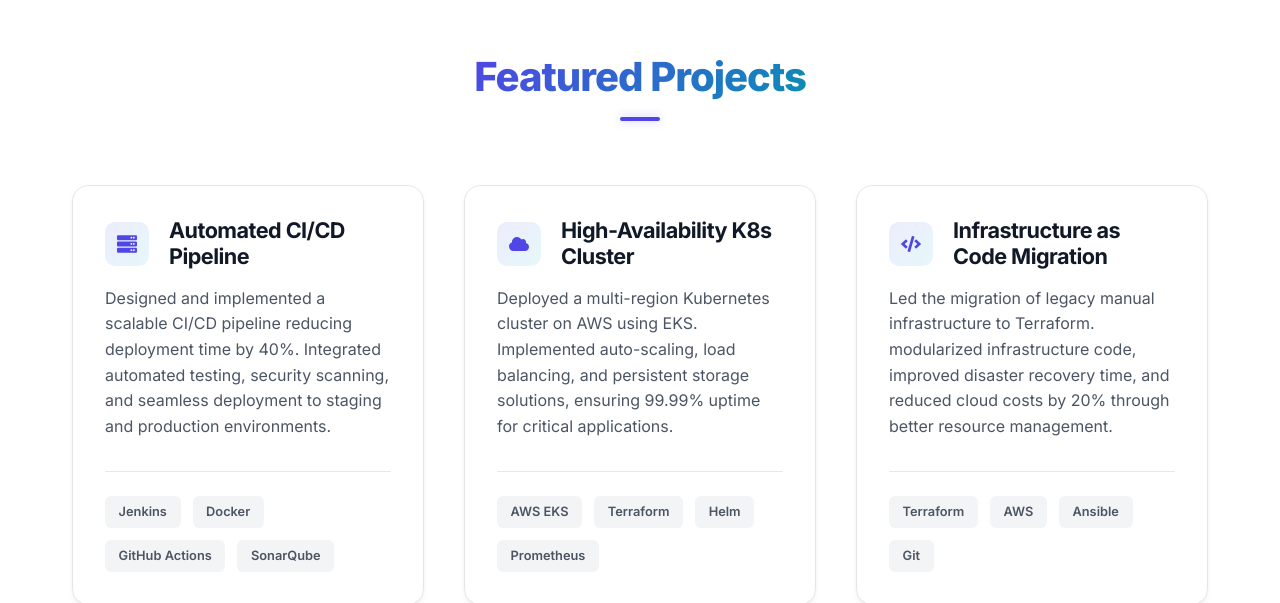
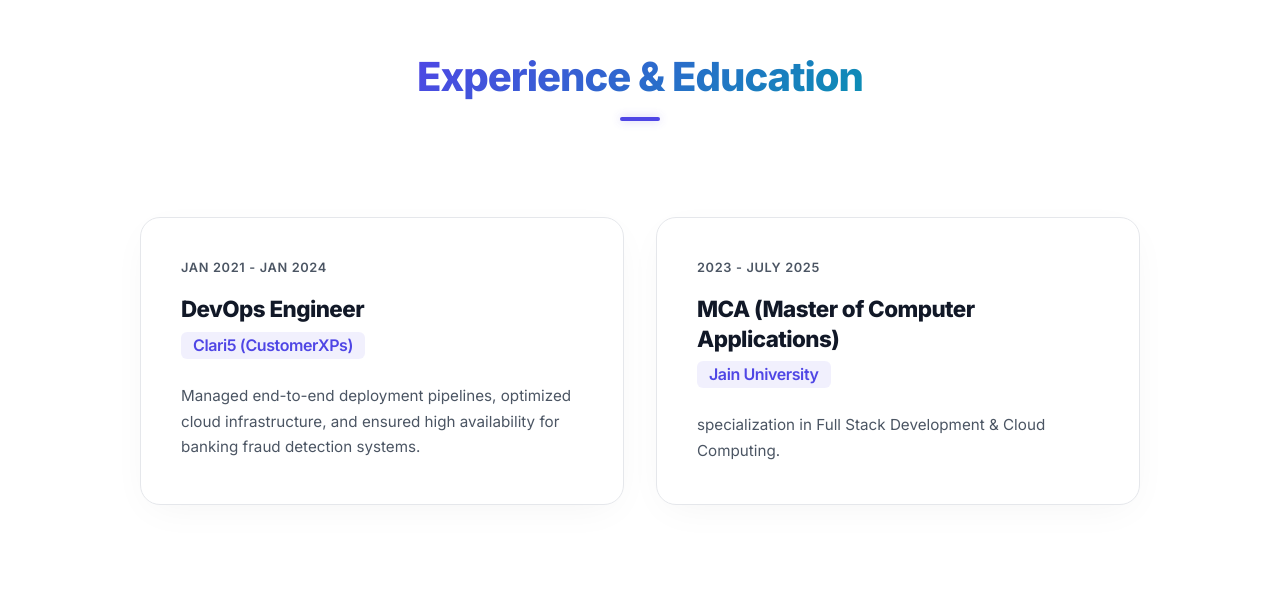
Before and after one commit to aditya31031/devopsportfolio, a React (Vite) app: page / in a window 1280 px wide. Shown: the part 1877-2480 px from the top of the page. Built offline with nearby package versions, Linux system fonts and the light colour scheme.

Commit message:
first commit

```diff
--- a/src/App.css
+++ b/src/App.css
@@ -68,18 +68,18 @@
 }
 
 .navbar.scrolled {
-  background: rgba(255, 255, 255, 0.95);
-  box-shadow: 0 10px 40px rgba(0, 0, 0, 0.1);
-  border-color: var(--primary-color);
-  /* Highlight on scroll */
+  background: rgba(255, 255, 255, 0.5);
+  /* Semi-transparent */
+  box-shadow: 0 0px 3px 1px rgb(0, 0, 0);
+  border-color: rgba(255, 255, 255, 0.3);
+  backdrop-filter: blur(15px);
+  /* Strong blur */
 }
 
 .navbar.scrolled:hover {
-  background: rgba(255, 255, 255, 0.95);
-  box-shadow: 0 10px 40px rgba(0, 0, 0, 0.1);
-
+  background: rgba(255, 255, 255, 0.6);
+  box-shadow: 0 10px 40px rgba(0, 0, 0, 0.08);
   border-color: var(--primary-color);
-  /* Highlight on scroll */
 }
 
 [data-theme='dark'] .navbar.scrolled {
@@ -795,7 +795,6 @@
 
 @media (max-width: 768px) {
   .footer-container {
-    grid-template-columns: 1fr;
     gap: 2rem;
     text-align: center;
   }
@@ -808,3 +807,138 @@
     justify-content: center;
   }
 }
+
+
+
+/* Experience Section - Minimalist Box Grid */
+.experience-section {
+  padding: 6rem 0;
+  position: relative;
+}
+
+.timeline {
+  /* No longer a timeline, but a grid */
+  display: grid;
+  grid-template-columns: repeat(auto-fit, minmax(340px, 1fr));
+  gap: 2rem;
+  max-width: 1000px;
+  margin: 0 auto;
+  padding: 2rem 0;
+}
+
+/* Remove timeline lines/dots */
+.timeline::after {
+  display: none;
+}
+
+.timeline-dot {
+  display: none;
+}
+
+.timeline-item.right {
+  left: auto;
+}
+
+.timeline-item.left {
+  left: auto;
+}
+
+.timeline-item {
+  width: 100%;
+  padding: 0;
+  margin: 0;
+  opacity: 0;
+  transform: translateY(20px);
+  animation: fadeInUp 0.6s forwards;
+}
+
+.timeline-item:nth-child(1) {
+  animation-delay: 0.1s;
+}
+
+.timeline-item:nth-child(2) {
+  animation-delay: 0.2s;
+}
+
+.timeline-item:nth-child(3) {
+  animation-delay: 0.3s;
+}
+
+/* The 'Card' */
+.timeline-content {
+  background: white;
+  border-radius: 20px;
+  padding: 2.5rem;
+  height: 100%;
+  display: flex;
+  flex-direction: column;
+  align-items: flex-start;
+  text-align: left;
+  border: 1px solid var(--border-color);
+  box-shadow: 0 10px 40px -10px rgba(0, 0, 0, 0.05);
+  transition: all 0.4s cubic-bezier(0.175, 0.885, 0.32, 1.275);
+}
+
+.timeline-content:hover {
+  transform: translateY(-8px);
+  box-shadow: 0 20px 50px -10px rgba(0, 0, 0, 0.1);
+  border-color: var(--primary-color);
+}
+
+/* Remove accents/arrows */
+.timeline-content::before,
+.timeline-content::after {
+  display: none;
+}
+
+/* Header Area */
+.timeline-content h3 {
+  font-size: 1.4rem;
+  font-weight: 800;
+  color: var(--text-color);
+  margin-bottom: 0.5rem;
+  line-height: 1.3;
+}
+
+.timeline-content h4 {
+  font-size: 1rem;
+  color: var(--primary-color);
+  font-weight: 600;
+  margin-bottom: 1.5rem;
+  display: inline-block;
+  background: rgba(79, 70, 229, 0.08);
+  /* Light pill bg */
+  padding: 0.25rem 0.75rem;
+  border-radius: 6px;
+}
+
+/* Date moved to bottom or top? Let's keep it top-right style or strict uniform */
+.timeline-date {
+  font-size: 0.8rem;
+  text-transform: uppercase;
+  letter-spacing: 0.05em;
+  color: var(--text-secondary);
+  margin-bottom: 1rem;
+  font-weight: 600;
+}
+
+.timeline-content p {
+  color: var(--text-secondary);
+  line-height: 1.7;
+  font-size: 0.95rem;
+}
+
+/* Specific left/right override cleanup */
+.timeline-item.left .timeline-content,
+.timeline-item.right .timeline-content {
+  align-items: flex-start;
+  text-align: left;
+}
+
+/* Mobile */
+@media (max-width: 768px) {
+  .timeline {
+    grid-template-columns: 1fr;
+    padding: 2rem 1rem;
+  }
+}
--- a/src/App.jsx
+++ b/src/App.jsx
@@ -2,6 +2,7 @@ import React from 'react';
 import Navbar from './components/Navbar';
 import Hero from './components/Hero';
 import Skills from './components/Skills';
+import Experience from './components/Experience';
 import Projects from './components/Projects';
 import Contact from './components/Contact';
 import Footer from './components/Footer';
@@ -28,6 +29,7 @@ function App() {
       <Navbar />
       <Hero />
       <Skills />
+      <Experience />
       <Projects />
       <Contact />
       {/* Footer removed as per request */}
--- a/src/components/Contact.jsx
+++ b/src/components/Contact.jsx
@@ -11,13 +11,13 @@ const Contact = () => {
                     I'll try my best to get back to you!
                 </p>
                 <div className="social-links">
-                    <a href="#" target="_blank" rel="noopener noreferrer" className="social-icon">
+                    <a href="https://www.linkedin.com/in/aditya-m-software/" target="_blank" rel="noopener noreferrer" className="social-icon">
                         <FaLinkedin /> LinkedIn
                     </a>
-                    <a href="#" target="_blank" rel="noopener noreferrer" className="social-icon">
+                    <a href="https://github.com/aditya31031?tab=repositories" target="_blank" rel="noopener noreferrer" className="social-icon">
                         <FaGithub /> GitHub
                     </a>
-                    <a href="mailto:email@example.com" className="social-icon">
+                    <a href="mailto:aditya31031998@gmail.com" className="social-icon">
                         <FaEnvelope /> Email
                     </a>
                 </div>
--- /dev/null
+++ b/src/components/Experience.jsx
@@ -0,0 +1,47 @@
+import React from 'react';
+import { FaBriefcase, FaGraduationCap } from 'react-icons/fa';
+
+const Experience = () => {
+    const experiences = [
+        {
+            year: 'Jan 2021 - Jan 2024',
+            title: 'DevOps Engineer',
+            company: 'Clari5 (CustomerXPs)',
+            description: 'Managed end-to-end deployment pipelines, optimized cloud infrastructure, and ensured high availability for banking fraud detection systems.',
+            type: 'work',
+        },
+        {
+            year: '2023 - July 2025',
+            title: 'MCA (Master of Computer Applications)',
+            company: 'Jain University',
+            description: 'specialization in Full Stack Development & Cloud Computing.',
+            type: 'education',
+        },
+    ];
+
+    return (
+        <section id="experience" className="section reveal">
+            <div className="container">
+                <h2 className="section-title text-gradient">Experience & Education</h2>
+
+                <div className="timeline">
+                    {experiences.map((exp, index) => (
+                        <div key={index} className={`timeline-item ${index % 2 === 0 ? 'left' : 'right'}`}>
+                            <div className="timeline-dot">
+                                {exp.type === 'work' ? <FaBriefcase /> : <FaGraduationCap />}
+                            </div>
+                            <div className="timeline-content">
+                                <span className="timeline-date">{exp.year}</span>
+                                <h3>{exp.title}</h3>
+                                <h4>{exp.company}</h4>
+                                <p>{exp.description}</p>
+                            </div>
+                        </div>
+                    ))}
+                </div>
+            </div>
+        </section>
+    );
+};
+
+export default Experience;
--- a/src/components/Navbar.jsx
+++ b/src/components/Navbar.jsx
@@ -36,7 +36,7 @@ const Navbar = () => {
                         <li><a href="#skills">Skills</a></li>
                         <li><a href="#projects">Projects</a></li>
                         <li><a href="#contact">Contact</a></li>
-                        <li><a href="/resume.pdf" download className="nav-resume-btn">Resume</a></li>
+                        <li><a href="/Aditya-DevopsResume.pdf" download className="nav-resume-btn">Resume</a></li>
                     </ul>
                 </div>
             </nav>
```
Also changed, not shown: 2 other files (tests, documents, lock files or other folders).
